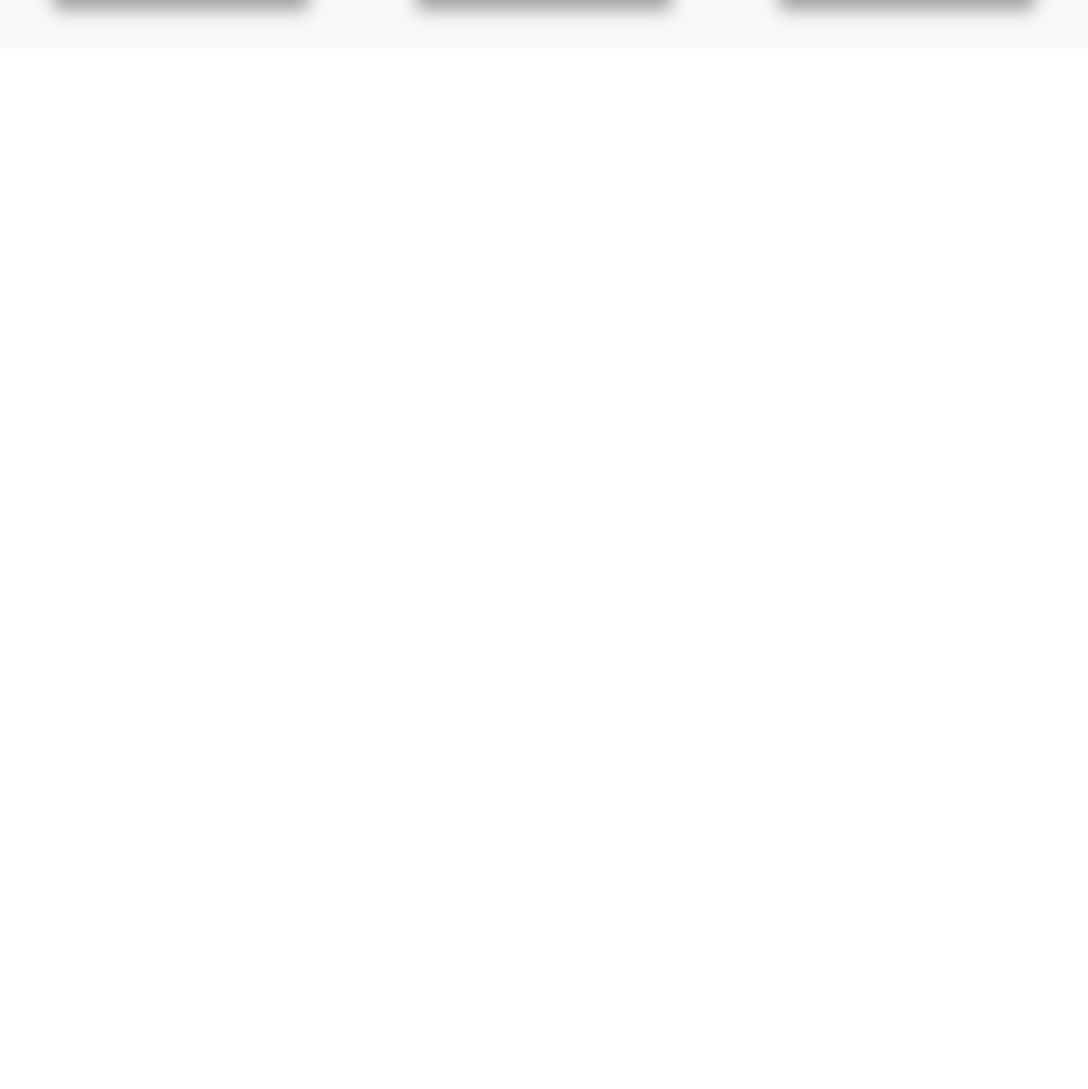
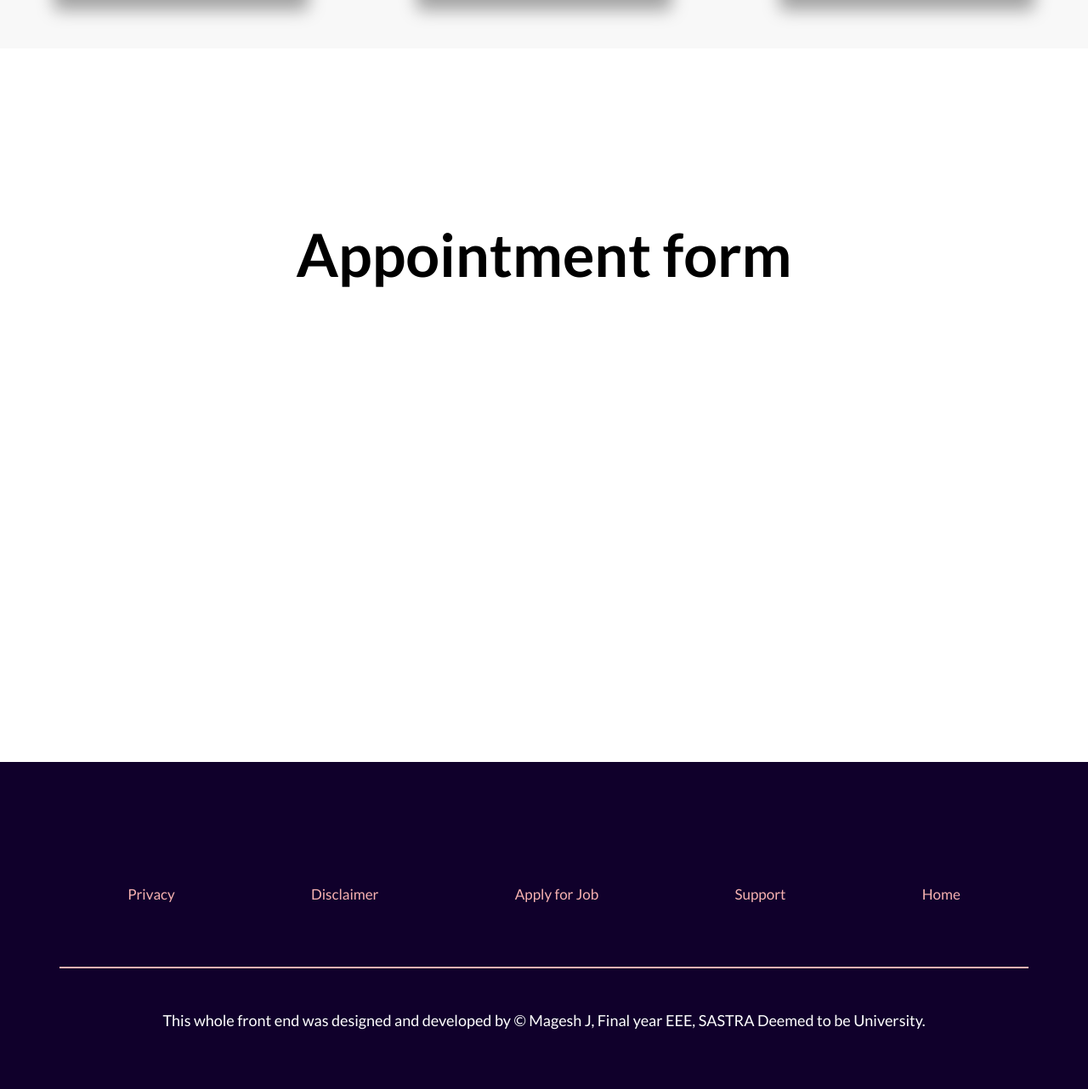
Before and after one commit to mahessh77melo/Doctor.com, a website: page index.html in a window 1280 px wide. Shown: the part 2127-3409 px from the top of the page at 85% size. Before the commit the page ends 2254 px from the top, so only its background shows below. Drawn offline with Linux system fonts and the light colour scheme.

Commit message:
Footer over,checkout readme

```diff
--- a/index.html
+++ b/index.html
@@ -116,5 +116,25 @@
 				</div>
 			</div>
 		</section>
+		<!-- form section not yet developed -->
+		<section class="form" id="doc__form" style="min-height: 80vh">
+			<h1 style="margin-top: 20rem; font-size: 7rem; text-align: center">
+				Appointment form
+			</h1>
+		</section>
+		<!--  -->
+		<section class="footer">
+			<ul class="footer__items">
+				<li class="footer__item">Privacy</li>
+				<li class="footer__item">Disclaimer</li>
+				<li class="footer__item">Apply for Job</li>
+				<li class="footer__item">Support</li>
+				<li class="footer__item">Home</li>
+			</ul>
+			<p class="footer__copy">
+				This whole front end was designed and developed by &copy; Magesh J,
+				Final year EEE, SASTRA Deemed to be University.
+			</p>
+		</section>
 	</body>
 </html>
--- a/static/scss/_variables.scss
+++ b/static/scss/_variables.scss
@@ -8,3 +8,4 @@ $white-col: #fff;
 $black-col: #000;
 $grey-col: #777;
 $light-grey: #ccc;
+$dark-violet: #10002b;
--- a/static/scss/base.scss
+++ b/static/scss/base.scss
@@ -3,7 +3,7 @@
 @import "animations";
 @import "sections/about";
 @import "sections/contact";
-
+@import "sections/footer";
 * {
 	margin: 0;
 	padding: 0;
--- /dev/null
+++ b/static/scss/sections/_footer.scss
@@ -0,0 +1,32 @@
+.footer {
+	padding: 7rem;
+	background-color: $dark-violet;
+	display: flex;
+	flex-direction: column;
+	&__items {
+		display: flex;
+		flex-wrap: wrap;
+		justify-content: space-around;
+		list-style: none;
+		font-size: 1.7rem;
+		padding: 7rem 0;
+		border-bottom: 2px solid $melon;
+	}
+	&__item {
+		color: $melon;
+		cursor: pointer;
+		padding: 0.5rem 1rem;
+		transition: all 0.2s ease-out;
+		&:hover {
+			background-color: $melon;
+			color: $dark-violet;
+			transform: rotate(-7deg);
+		}
+	}
+	&__copy {
+		font-size: 1.8rem;
+		color: $white-col;
+		margin-top: 5rem;
+		text-align: center;
+	}
+}
```
Also changed, not shown: README.md, static/css/doc_style.css.
